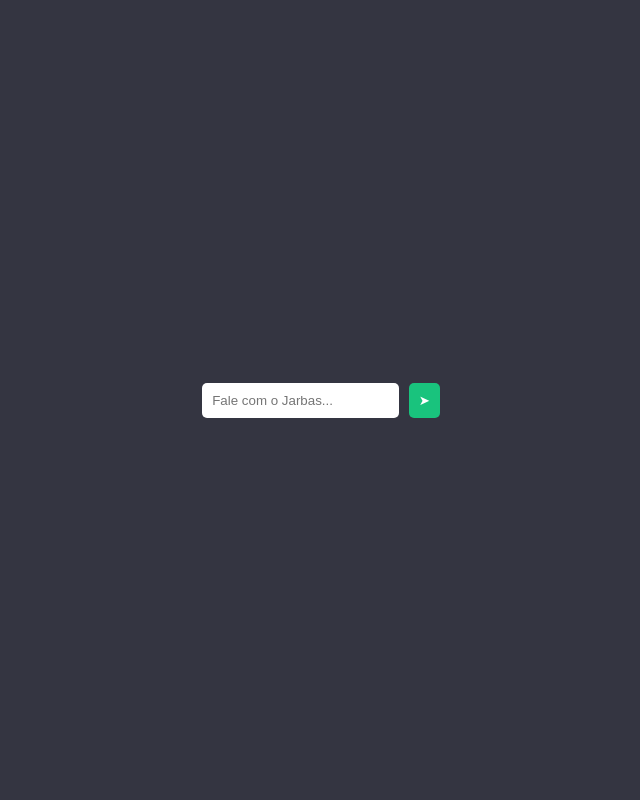
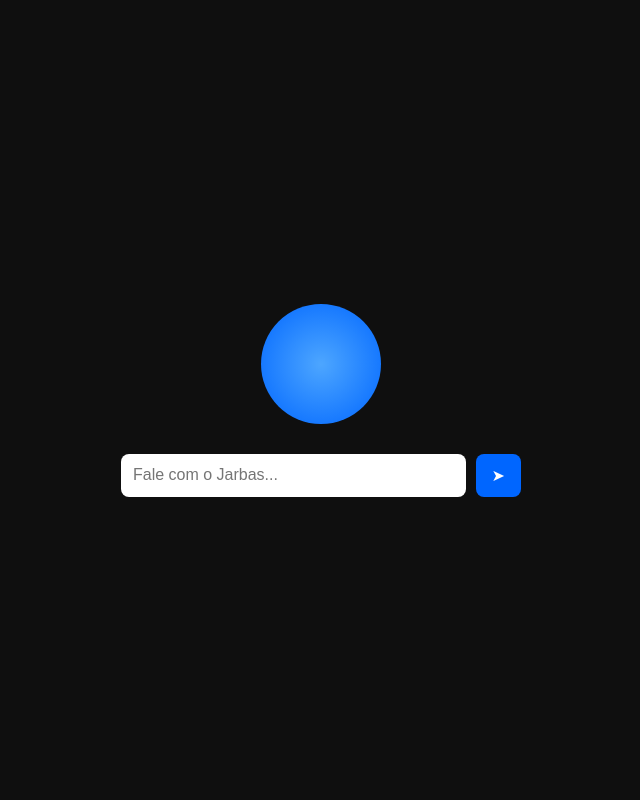
Before and after one commit to jeancarlosfaveros0103-cpu/jarbas-ai, a Flask app: page / in a window 1280 px wide. Shown: the whole page, without its empty margins (319-959 px from the left). Run offline with Flask 3, Linux system fonts and the light colour scheme.

Commit message:
Update style.css

```diff
--- a/static/style.css
+++ b/static/style.css
@@ -1,74 +1,55 @@
 body {
-    background-color: #343541;
-    font-family: Arial, sans-serif;
     margin: 0;
     height: 100vh;
+    background: #0f0f0f;
+    color: white;
+    font-family: Arial, sans-serif;
+
     display: flex;
+    flex-direction: column;
+    align-items: center;
     justify-content: center;
-    align-items: center;
 }
 
-.chat-container {
-    width: 400px;
-    height: 600px;
-    background: #40414f;
-    display: flex;
-    flex-direction: column;
-    border-radius: 10px;
-    overflow: hidden;
+#orb {
+    width: 120px;
+    height: 120px;
+    background: radial-gradient(circle, #4da6ff, #0066ff);
+    border-radius: 50%;
+    margin-bottom: 30px;
+    transition: transform 0.3s;
 }
 
-.chat-header {
-    background: #202123;
-    color: white;
-    padding: 15px;
-    text-align: center;
-    font-weight: bold;
+.pulse {
+    animation: pulse 1s infinite;
 }
 
-.chat-box {
-    flex: 1;
-    padding: 10px;
-    overflow-y: auto;
+@keyframes pulse {
+    0%   { transform: scale(1); }
+    50%  { transform: scale(1.1); }
+    100% { transform: scale(1); }
 }
 
-.msg {
-    max-width: 80%;
-    padding: 10px;
-    margin: 8px;
-    border-radius: 8px;
-    color: white;
-}
-
-.user {
-    background: #19c37d;
-    align-self: flex-end;
-}
-
-.bot {
-    background: #565869;
-    align-self: flex-start;
-}
-
-.input-area {
+#chat {
+    width: 90%;
+    max-width: 400px;
     display: flex;
-    background: #202123;
-    padding: 10px;
+    gap: 10px;
 }
 
 input {
     flex: 1;
-    padding: 10px;
+    padding: 12px;
+    border-radius: 8px;
     border: none;
-    border-radius: 5px;
+    font-size: 16px;
 }
 
 button {
-    margin-left: 5px;
-    padding: 10px;
+    padding: 12px 16px;
+    border-radius: 8px;
     border: none;
-    background: #19c37d;
+    background: #0066ff;
     color: white;
-    border-radius: 5px;
-    cursor: pointer;
+    font-size: 16px;
 }
```
